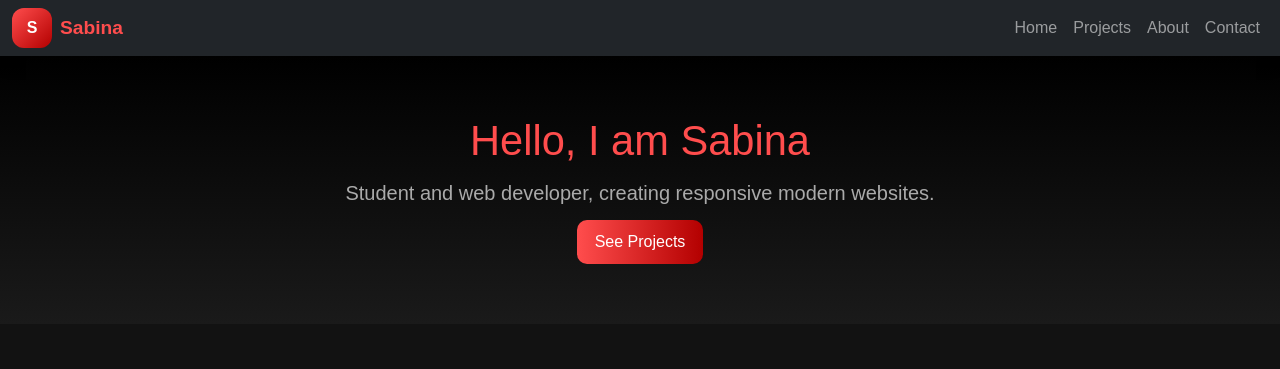
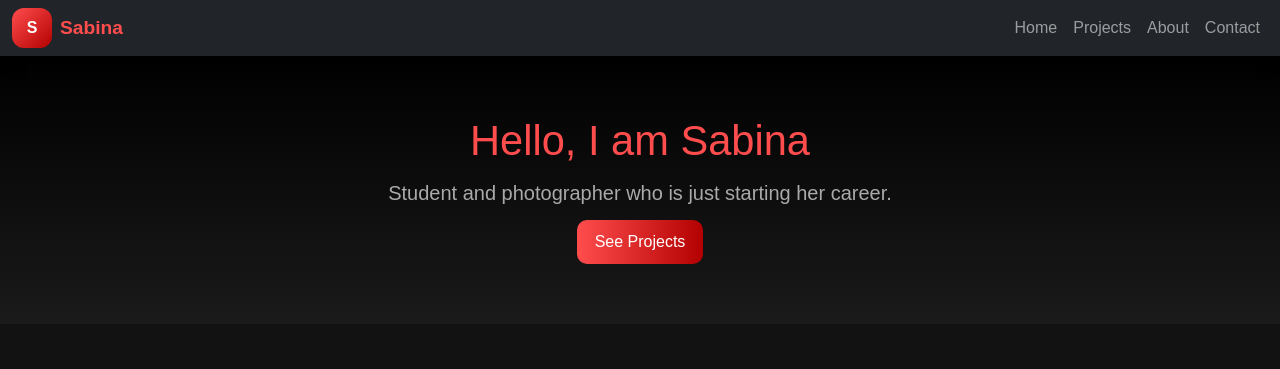
Before and after one commit to ssshhhinnn/Assignment-4, a plain HTML site: page index.html in a window 1280 px wide. Shown: the top 369 px of the page. Drawn offline with nearby package versions, Linux system fonts and the light colour scheme.

Commit message:
Update index.html

```diff
--- a/index.html
+++ b/index.html
@@ -9,7 +9,7 @@
 </head>
 <body>
 
-  <!-- NAVBAR -->
+
   <nav class="navbar navbar-expand-lg navbar-dark bg-dark shadow">
     <div class="container-fluid">
       <span class="logo-bubble">S</span>
@@ -28,22 +28,22 @@
     </div>
   </nav>
 
-  <!-- HERO -->
+
   <header class="hero text-center text-light">
     <div class="container">
       <h1 class="display">Hello, I am Sabina</h1>
-      <p class="lead">Student and web developer, creating responsive modern websites.</p>
+      <p class="lead">Student and photographer who is just starting her career.</p>
       <a href="#projects" class="btn btn-cta">See Projects</a>
     </div>
   </header>
 
-  <!-- PROJECTS -->
+
   <main class="container my-5">
     <section id="projects">
       <h2 class="text-center mb-4">My Projects</h2>
       <div class="row g-4">
 
-        <!-- Card 1 (insert your image instead of "img/project1.jpg") -->
+
         <div class="col-12 col-md-6">
           <article class="card dark-card h-100">
             <img src="img/project1.jpg" class="card-img-top" alt="Project 1">
@@ -55,7 +55,7 @@
           </article>
         </div>
 
-        <!-- Card 2 -->
+
         <div class="col-12 col-md-6">
           <article class="card dark-card h-100">
             <img src="img/project2.jpg" class="card-img-top" alt="Project 2">
@@ -67,7 +67,7 @@
           </article>
         </div>
 
-        <!-- Card 3 -->
+
         <div class="col-12 col-md-6">
           <article class="card dark-card h-100">
             <img src="img/project3.jpg" class="card-img-top" alt="Project 3">
@@ -79,7 +79,7 @@
           </article>
         </div>
 
-        <!-- Card 4 -->
+
         <div class="col-12 col-md-6">
           <article class="card dark-card h-100">
             <img src="img/project4.jpg" class="card-img-top" alt="Project 4">
@@ -93,7 +93,7 @@
       </div>
     </section>
 
-    <!-- SIDEBAR ABOUT -->
+
     <aside id="about" class="mt-5">
       <div class="card about-card text-center">
         <div class="card-body">
@@ -110,7 +110,7 @@
     </aside>
   </main>
 
-  <!-- CONTACT -->
+
   <section id="contact" class="py-5 bg-dark text-light">
     <div class="container">
       <h2 class="text-center">Contact Me</h2>
@@ -138,7 +138,7 @@
     </div>
   </section>
 
-  <!-- FOOTER -->
+
   <footer class="py-3 text-center bg-black text-muted">
     <div class="container">
       <small>© 2025 Sabina Portfolio — All rights reserved</small>
```
